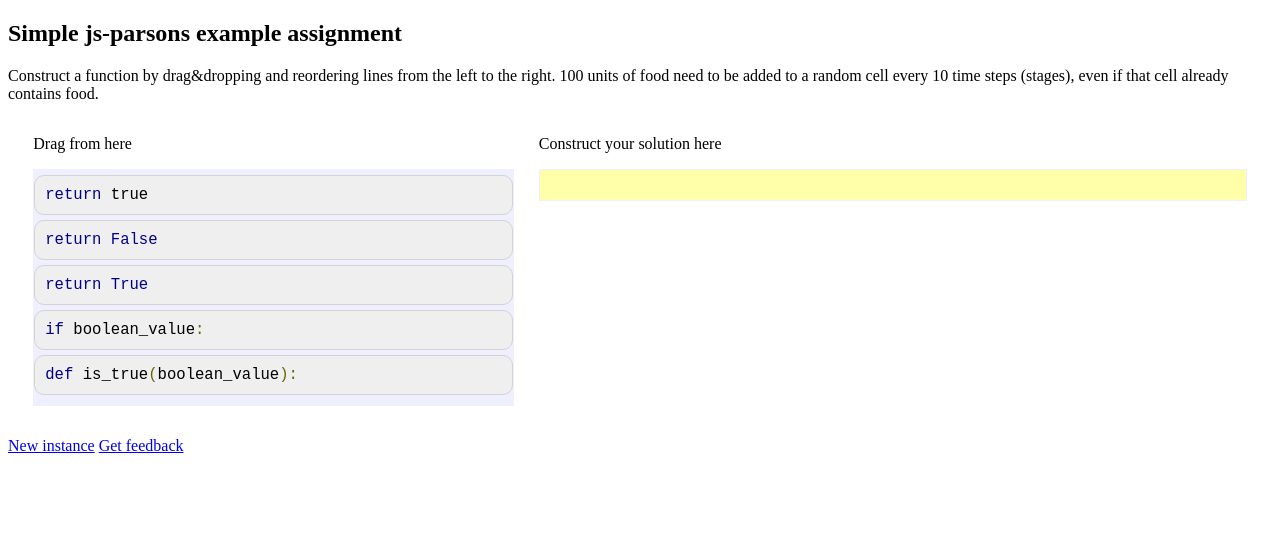
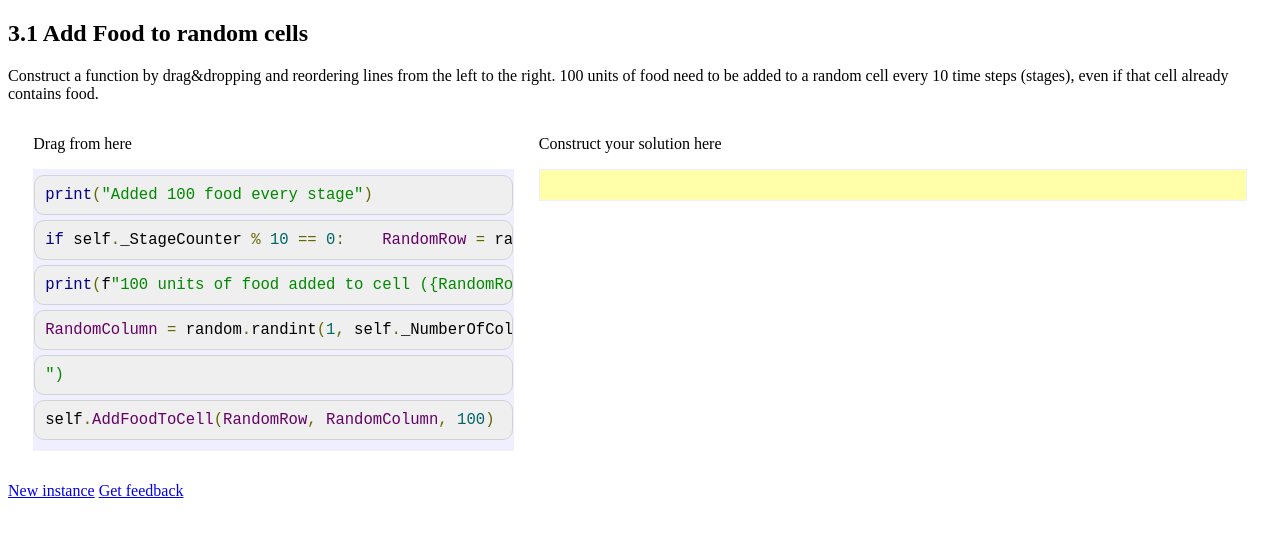
Before and after one commit to djtcant/parsons, a plain HTML site: page A2/3-1Food.html in a window 1280 px wide. Drawn offline with Linux system fonts and the light colour scheme.

Commit message:
Update 3-1Food.html

```diff
--- a/A2/3-1Food.html
+++ b/A2/3-1Food.html
@@ -7,7 +7,7 @@
         <script src="../lib/prettify.js"></script>
     </head>
     <body>
-        <h2>Simple js-parsons example assignment</h2>
+        <h2>3.1 Add Food to random cells</h2>
         <p>Construct a function by drag&amp;dropping and reordering lines from the
             left to the right.
             100 units of food need to be added to a random cell every 10 time steps (stages), even if that cell already contains food.</p>
@@ -27,20 +27,14 @@
         <script src="../lib/lis.js"></script>
         <script src="../parsons.js"></script>
         <script>
-        var initial = 'def is_true(boolean_value):\n' +
-                      '  if boolean_value:\n' +
-                      '    return True\n' +
-                      '  return False\n' +
-                      '  return true #distractor\n'
+        var initial =  'if self._StageCounter % 10 == 0:' +
+                        '    RandomRow = random.randint(1, self._NumberOfRows)\n' +
+                        '    RandomColumn = random.randint(1, self._NumberOfColumns)\n' +
+                        '    self.AddFoodToCell(RandomRow, RandomColumn, 100)\n'  +
+                        '    print(f"100 units of food added to cell ({RandomRow}, {RandomColumn})\n")\n'  +
+                        'if self._StageCounter == 10:#distractor\n'  +
+                        '    print("Added 100 food every stage") #distractor\n'
 
-'if self._StageCounter % 10 == 0:'
-'    RandomRow = random.randint(1, self._NumberOfRows)\n'
-'    RandomColumn = random.randint(1, self._NumberOfColumns)\n'
-'    self.AddFoodToCell(RandomRow, RandomColumn, 100)\n'
-'    print(f"100 units of food added to cell ({RandomRow}, {RandomColumn})\n")\n'
-
-'if self._StageCounter == 10:#distractor\n'
-'    print("Added 100 food every stage") #distractor\n'
         function displayErrors(fb) {
             if(fb.errors.length > 0) {
                 alert(fb.errors[0]);
```
